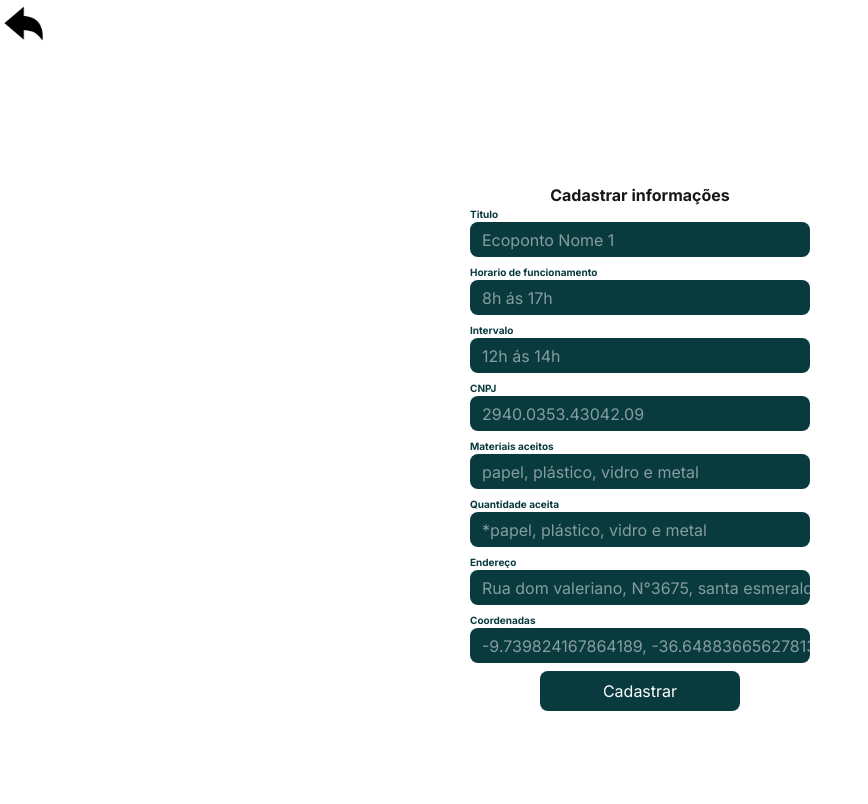
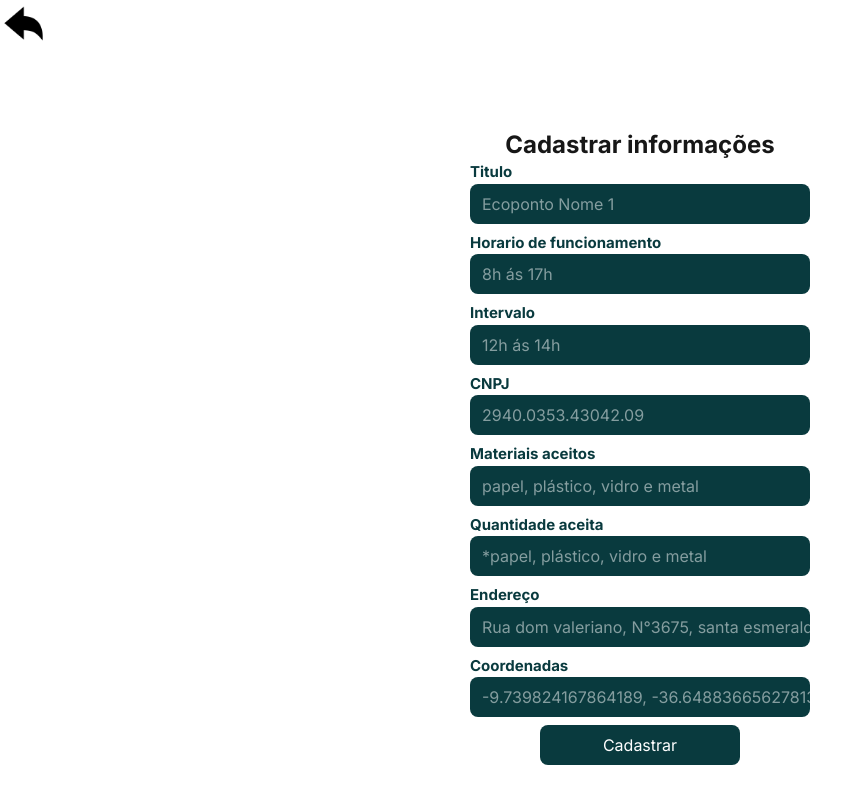
Before and after one commit to matheusrodrigues1/ecopontos-frontend, a Next.js app: page /cadastrar in a window 1280 px wide. Shown: the top 804 px of the page, without its empty margins (0-868 px from the left). Built offline with nearby package versions, Linux system fonts and the light colour scheme; a web font is replaced by a local one.

Commit message:
cadastro

```diff
--- a/src/app/cadastrar/page.tsx
+++ b/src/app/cadastrar/page.tsx
@@ -2,88 +2,88 @@ import React from "react";
 
 const Cadastrar = () => {
   return (
-    <div className="flex flex-col justify-center items-center w-screen h-screen pb-20 bg-white">
-      <span className="font-bold">Cadastrar informações</span>
+    <div className="flex flex-col justify-center items-center w-screen h-screen bg-white">
+      <span className="font-bold text-2xl">Cadastrar informações</span>
       <div className="flex flex-col items-center justify-center">
         <form className="flex flex-col gap-2 w-[340px]">
           <div>
-            <label className="block text-[10px] text-[#093A3E] font-bold mb-1">
+            <label className="block text-[15px] text-[#093A3E] font-bold mb-1">
               Titulo
             </label>
             <input
               type="text"
               placeholder="Ecoponto Nome 1"
-              className="w-full h-[35px] border-2 !bg-[#093A3E] !text-white !placeholder:text-[20px] border-[#093A3E] p-3 !rounded-lg !pl-3"
+              className="w-full h-[40px] border-2 !bg-[#093A3E] !text-white !placeholder:text-[20px] border-[#093A3E] p-3 !rounded-lg !pl-3"
             />
           </div>
           <div>
-            <label className="block text-[10px] text-[#093A3E] font-bold mb-1">
+            <label className="block text-[15px] text-[#093A3E] font-bold mb-1">
               Horario de funcionamento
             </label>
             <input
               type="text"
               placeholder="8h ás 17h"
-              className="w-full h-[35px] border-2 !bg-[#093A3E] !text-white !placeholder:text-[20px] border-[#093A3E] p-3 !rounded-lg !pl-3"
+              className="w-full h-[40px] border-2 !bg-[#093A3E] !text-white !placeholder:text-[20px] border-[#093A3E] p-3 !rounded-lg !pl-3"
             />
           </div>
           <div>
-            <label className="block text-[10px] text-[#093A3E] font-bold mb-1">
+            <label className="block text-[15px] text-[#093A3E] font-bold mb-1">
               Intervalo
             </label>
             <input
               type="text"
               placeholder="12h ás 14h"
-              className="w-full h-[35px] border-2 !bg-[#093A3E] !text-white !placeholder:text-[20px] border-[#093A3E] p-3 !rounded-lg !pl-3"
+              className="w-full h-[40px] border-2 !bg-[#093A3E] !text-white !placeholder:text-[20px] border-[#093A3E] p-3 !rounded-lg !pl-3"
             />
           </div>
           <div>
-            <label className="block text-[10px] text-[#093A3E] font-bold mb-1">
+            <label className="block text-[15px] text-[#093A3E] font-bold mb-1">
               CNPJ
             </label>
             <input
               type="text"
               placeholder="2940.0353.43042.09"
-              className="w-full h-[35px] border-2 !bg-[#093A3E] !text-white !placeholder:text-[20px] border-[#093A3E] p-3 !rounded-lg !pl-3"
+              className="w-full h-[40px] border-2 !bg-[#093A3E] !text-white !placeholder:text-[20px] border-[#093A3E] p-3 !rounded-lg !pl-3"
             />
           </div>
           <div>
-            <label className="block text-[10px] text-[#093A3E] font-bold mb-1">
+            <label className="block text-[15px] text-[#093A3E] font-bold mb-1">
               Materiais aceitos
             </label>
             <input
               type="text"
               placeholder="papel, plástico, vidro e metal"
-              className="w-full h-[35px] border-2 !bg-[#093A3E] !text-white !placeholder:text-[20px] border-[#093A3E] p-3 !rounded-lg !pl-3"
+              className="w-full h-[40px] border-2 !bg-[#093A3E] !text-white !placeholder:text-[20px] border-[#093A3E] p-3 !rounded-lg !pl-3"
             />
           </div>
           <div>
-            <label className="block text-[10px] text-[#093A3E] font-bold mb-1">
+            <label className="block text-[15px] text-[#093A3E] font-bold mb-1">
               Quantidade aceita
             </label>
             <input
               type="text"
               placeholder="*papel, plástico, vidro e metal"
-              className="w-full h-[35px] border-2 !bg-[#093A3E] !text-white !placeholder:text-[20px] border-[#093A3E] p-3 !rounded-lg !pl-3"
+              className="w-full h-[40px] border-2 !bg-[#093A3E] !text-white !placeholder:text-[20px] border-[#093A3E] p-3 !rounded-lg !pl-3"
             />
           </div>
           <div>
-            <label className="block text-[10px] text-[#093A3E] font-bold mb-1">
+            <label className="block text-[15px] text-[#093A3E] font-bold mb-1">
               Endereço
             </label>
             <input
               type="text"
               placeholder="Rua dom valeriano, N°3675, santa esmeralda"
-              className="w-full h-[35px] border-2 !bg-[#093A3E] !text-white !placeholder:text-[20px] border-[#093A3E] p-3 !rounded-lg !pl-3"
+              className="w-full h-[40px] border-2 !bg-[#093A3E] !text-white !placeholder:text-[20px] border-[#093A3E] p-3 !rounded-lg !pl-3"
             />
           </div>
           <div>
-            <label className="block text-[10px] text-[#093A3E] font-bold mb-1">
+            <label className="block text-[15px] text-[#093A3E] font-bold mb-1">
               Coordenadas
             </label>
             <input
               type="text"
               placeholder="-9.739824167864189, -36.648836656278135"
-              className="w-full h-[35px] border-2 !bg-[#093A3E] !text-white !placeholder:text-[20px] border-[#093A3E] p-3 !rounded-lg !pl-3"
+              className="w-full h-[40px] border-2 !bg-[#093A3E] !text-white !placeholder:text-[20px] border-[#093A3E] p-3 !rounded-lg !pl-3"
             />
           </div>
           <button
```
